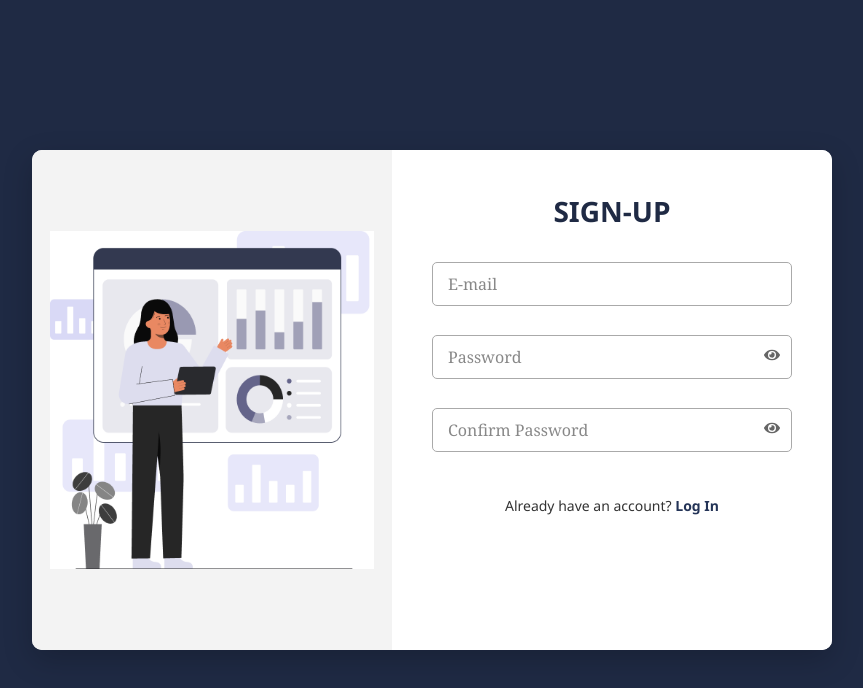
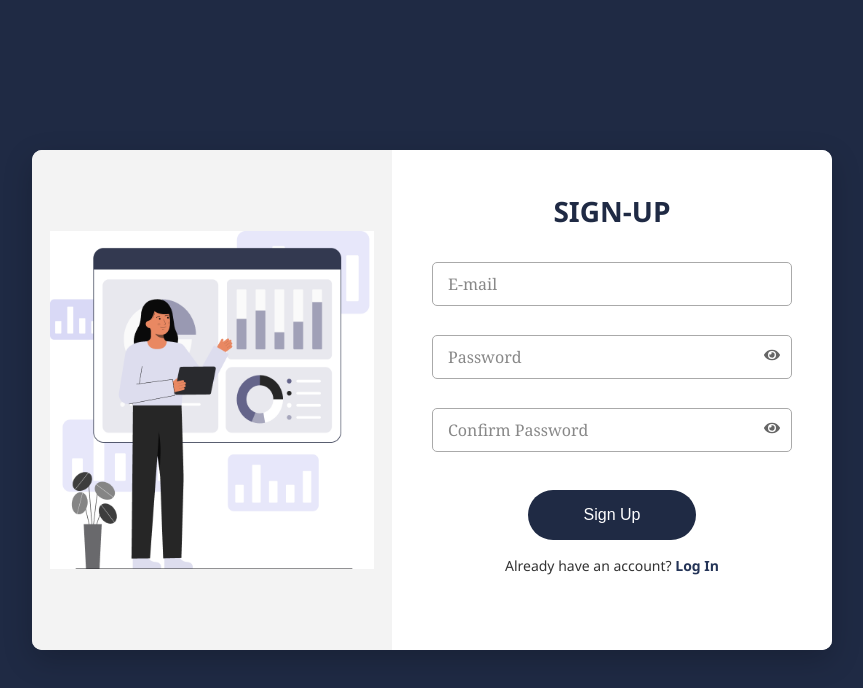
Before and after one commit to ShadaFathima/OBE, a React (Vite) app in the folder my-obe-frontend/: page /signin in a window 1280 px wide. Shown: the top 688 px of the page, without its empty margins (208-1071 px from the left). Built offline with nearby package versions, Linux system fonts and the light colour scheme.

Commit message:
signin button

```diff
--- a/my-obe-frontend/src/pages/Signin.jsx
+++ b/my-obe-frontend/src/pages/Signin.jsx
@@ -1,10 +1,10 @@
 import React, { useState } from 'react';
 import './SignIn.css';
 import loginImage from '../assets/png.png';
-import { useNavigate } from 'react-router-dom';
-import { Link } from 'react-router-dom';
+import { useNavigate, Link } from 'react-router-dom'; // ✅ FIXED: added Link here
 import axios from 'axios';
 import { FaEye, FaEyeSlash } from 'react-icons/fa';
+
 
 function SignIn() {
   const [email, setEmail] = useState('');
@@ -122,7 +122,9 @@ function SignIn() {
             </div>
 
             {errors.general && <p className="error">{errors.general}</p>}
-              <div className="login-option">
+
+            <button type="submit">Sign Up</button>
+            <div className="login-option">
               Already have an account? <Link to="/teacherlogin">Log In</Link>
               <br />
             </div>
```
